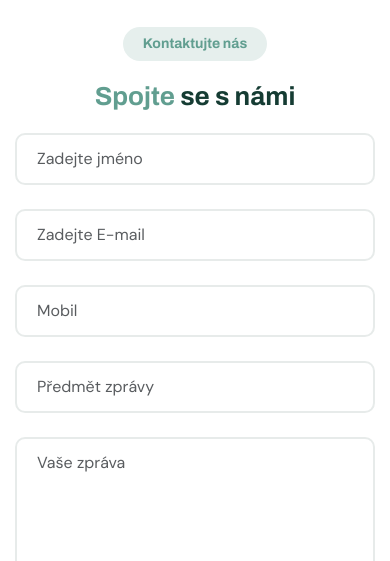
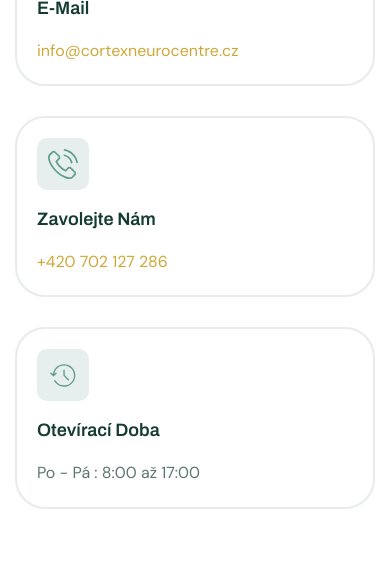
Before and after one commit to Virtualworx/CortexNeuroCentre, a PHP site: page /cenik.php in a window 390 px wide. Shown: the part 1611-2172 px from the top of the page. Run offline with PHP 8.4, Linux system fonts and the light colour scheme.

Commit message:
finalni uprava ceniku 29.4. 1 :00

```diff
--- a/html/cenik.php
+++ b/html/cenik.php
@@ -181,7 +181,7 @@
                 <!-- Speciální balíčky -->
                 <div class="accordion-item">
                     <h2 class="accordion-header">
-                        <button class="accordion-button collapsed" type="button" data-bs-toggle="collapse" data-bs-target="#collapseFive" aria-expanded="false" aria-controls="collapseFive">
+                        <button class="accordion-button collapsed" id="gold-accordion" type="button" data-bs-toggle="collapse" data-bs-target="#collapseFive" aria-expanded="false" aria-controls="collapseFive">
                             Speciální balíčky
                         </button>
                     </h2>
@@ -226,6 +226,87 @@
     </div> <!-- End Container -->
 
 </div>
+<!-- Page Contact Start -->
+		<div class="container pt-5">
+			<div class="row">
+				<div class="col-lg-3 col-md-6">
+					<!-- Contact Info Item Start -->
+					<div class="contact-info-item wow fadeInUp">
+						<!-- Icon Box Start -->
+						 <div class="icon-box">
+							<img src="images/icon-green-location.svg" alt="">
+						 </div>
+						<!-- Icon Box End -->
+
+						<!-- Contact Info Content Start -->
+						<div class="contact-info-content">
+							<h3>Adresa</h3>
+							<p>Chlumčanského 497/5 Praha, 180 00</p>
+
+						</div>
+						<!-- Contact Info Content End -->
+					</div>
+					<!-- Contact Info Item End -->
+				</div>
+
+				<div class="col-lg-3 col-md-6">
+					<!-- Contact Info Item Start -->
+					<div class="contact-info-item wow fadeInUp" data-wow-delay="0.25s">
+						<!-- Icon Box Start -->
+						 <div class="icon-box">
+							<img src="images/icon-green-mail.svg" alt="">
+						 </div>
+						<!-- Icon Box End -->
+
+						<!-- Contact Info Content Start -->
+						<div class="contact-info-content">
+							<h3>E-mail</h3>
+							<p><a href="mailto:sasazitny@seznam.cz">info@cortexneurocentre.cz</a></p>
+						</div>
+						<!-- Contact Info Content End -->
+					</div>
+					<!-- Contact Info Item End -->
+				</div>
+
+				<div class="col-lg-3 col-md-6">
+					<!-- Contact Info Item Start -->
+					<div class="contact-info-item wow fadeInUp" data-wow-delay="0.5s">
+						<!-- Icon Box Start -->
+						 <div class="icon-box">
+							<img src="images/icon-green-phone.svg" alt="">
+						 </div>
+						<!-- Icon Box End -->
+
+						<!-- Contact Info Content Start -->
+						<div class="contact-info-content">
+							<h3>Zavolejte nám</h3>
+							<p ><a href="tel:+420 773 916 324">+420 702 127 286</a></p>
+						</div>
+						<!-- Contact Info Content End -->
+					</div>
+					<!-- Contact Info Item End -->
+				</div>
+
+				<div class="col-lg-3 col-md-6">
+					<!-- Contact Info Item Start -->
+					<div class="contact-info-item wow fadeInUp" data-wow-delay="0.75s">
+						<!-- Icon Box Start -->
+						 <div class="icon-box">
+							<img src="images/icon-green-hour.svg" alt="">
+						 </div>
+						<!-- Icon Box End -->
+
+						<!-- Contact Info Content Start -->
+						<div class="contact-info-content">
+							<h3>Otevírací doba</h3>
+							<p>Po - Pá : 8:00 až 17:00</p>
+						</div>
+						<!-- Contact Info Content End -->
+					</div>
+					<!-- Contact Info Item End -->
+				</div>
+			</div>
+		</div>
 <!-- Contact Form Start -->
 <div class="contact-us-form">
     <div class="container">
--- a/html/css/kamel.css
+++ b/html/css/kamel.css
@@ -109,12 +109,32 @@ h2 {
 
 }
 
+.accordion-item {
+    margin-bottom: 1.2rem;
+    border-radius: 0.5rem;
+    overflow: hidden;
+    border: 1px solid #dee2e6;
+}
 
+/* Button nebude zaoblený zvlášť, border-radius řeší pouze accordion-item */
+.accordion-button {
+    border-radius: 0;
+    background-color: #619E90; /* tvoje zelená, podle screenu */
+}
 
-/* Change background of body when opened */
-.accordion-collapse.show {
-    background-color: #cfa738 !important; /* Light greenish background */
+/* Zrušíme změnu border-radius při collapse/expand */
+.accordion-button.collapsed,
+.accordion-button:not(.collapsed) {
+    border-radius: 0;
 }
+
+/* Change accordion header background color */
+#gold-accordion {
+    background-color: #C39824 !important; /* Custom green */
+    color: white !important; /* White text */
+
+}
+
 
 /* Hover effects */
 .accordion-button:hover {
@@ -125,10 +145,7 @@ h2 {
 .accordion-button:focus {
     box-shadow: none !important;
 }
-/* Custom padding: 15px top, 15px left/right, 0px bottom */
-.accordion-body {
-    padding: 20px 20px 5px 20px !important;
-}
+
 h1{
     font-size: 50px;
 }
```
